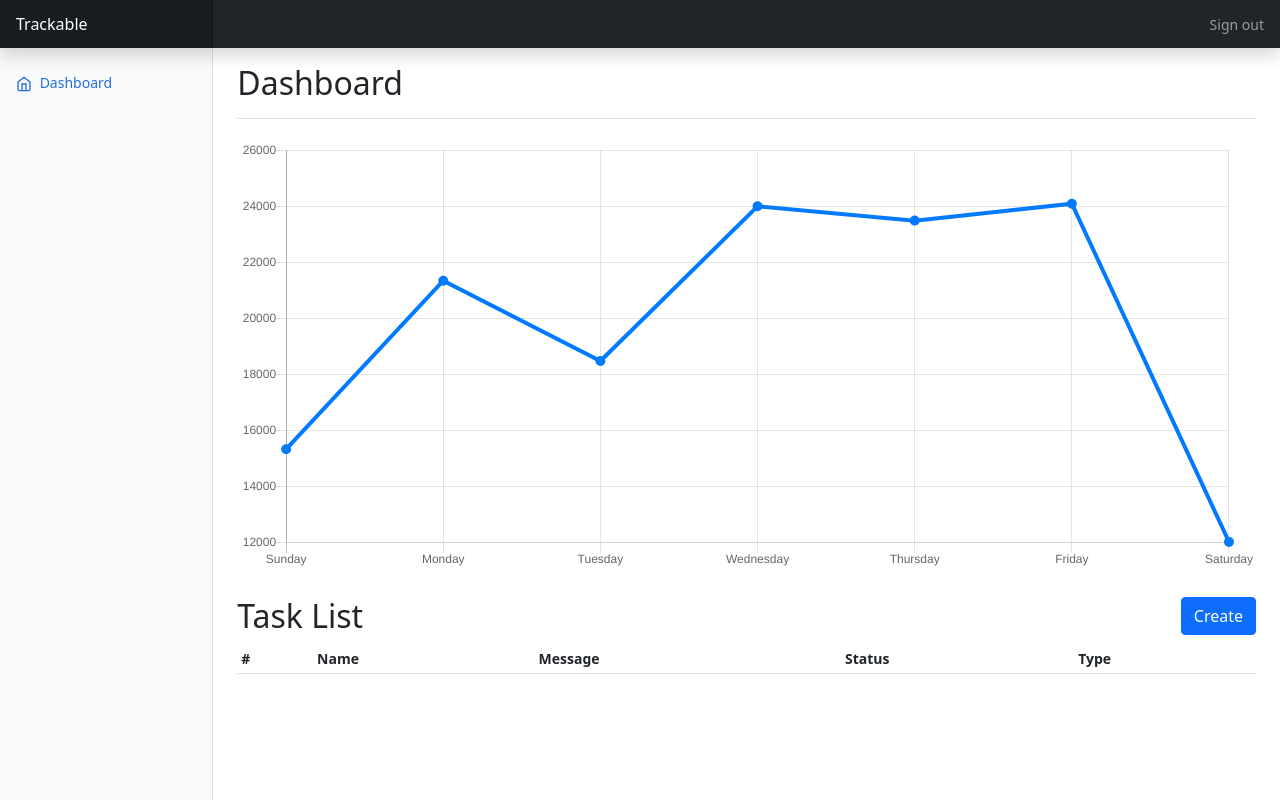
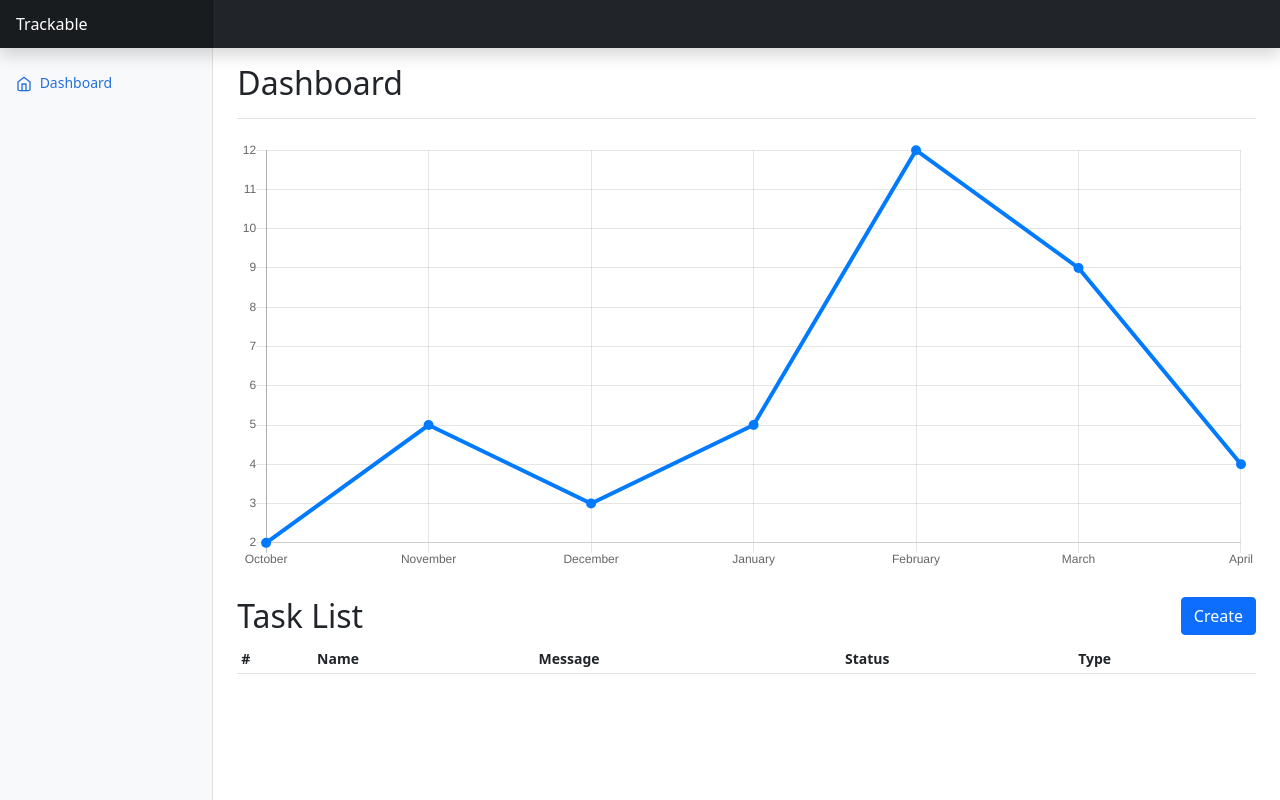
Before and after one commit to JamesCopeland/Trackable-Demo, a plain HTML site: page index.html in a window 1280 px wide. Drawn offline with nearby package versions, Linux system fonts and the light colour scheme; no server answers.

Commit message:
Update hard-coded stats

```diff
--- a/dashboard.js
+++ b/dashboard.js
@@ -39,23 +39,23 @@ const baseURL = "https://trackableapi.azurewebsites.net";
     type: 'line',
     data: {
       labels: [
-        'Sunday',
-        'Monday',
-        'Tuesday',
-        'Wednesday',
-        'Thursday',
-        'Friday',
-        'Saturday'
+        'October',
+        'November',
+        'December',
+        'January',
+        'February',
+        'March',
+        'April'
       ],
       datasets: [{
         data: [
-          15339,
-          21345,
-          18483,
-          24003,
-          23489,
-          24092,
-          12034
+          2,
+          5,
+          3,
+          5,
+          12,
+          9,
+          4
         ],
         lineTension: 0,
         backgroundColor: 'transparent',
--- a/index.html
+++ b/index.html
@@ -6,7 +6,7 @@
     <meta name="description" content="">
     <meta name="author" content="Mark Otto, Jacob Thornton, and Bootstrap contributors">
     <meta name="generator" content="Hugo 0.88.1">
-    <title>Dashboard Template · Bootstrap v5.1</title>
+    <title>Trackable</title>
 
     <link href="https://cdn.jsdelivr.net/npm/bootstrap@5.1.3/dist/css/bootstrap.min.css" rel="stylesheet" integrity="sha384-1BmE4kWBq78iYhFldvKuhfTAU6auU8tT94WrHftjDbrCEXSU1oBoqyl2QvZ6jIW3" crossorigin="anonymous">
     <link rel="canonical" href="https://getbootstrap.com/docs/5.1/examples/dashboard/">
@@ -44,11 +44,11 @@
         <span class="navbar-toggler-icon"></span>
       </button>
       <!-- <input class="form-control form-control-dark w-100" type="text" placeholder="Search" aria-label="Search"> -->
-      <div class="navbar-nav">
+      <!-- <div class="navbar-nav">
         <div class="nav-item text-nowrap">
           <a class="nav-link px-3" href="#">Sign out</a>
         </div>
-      </div>
+      </div> -->
     </header>
 
     <div class="container-fluid">
```
